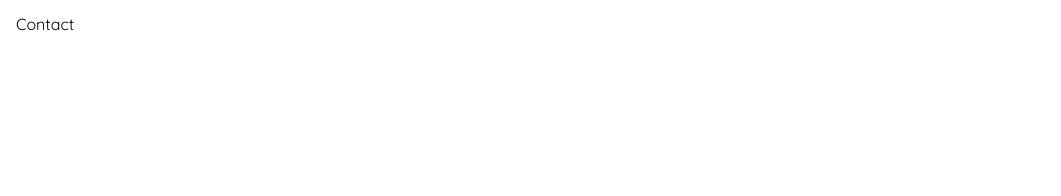
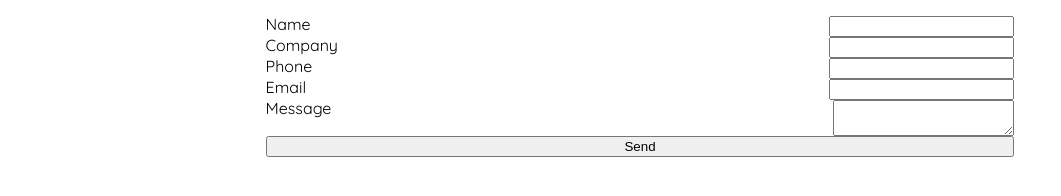
Before and after one commit to wuceline/celinewu-cv, a React app: page /contact in a window 1280 px wide. Shown: the whole page, without its empty margins (0-1061 px from the left). Built offline with nearby package versions, Linux system fonts and the light colour scheme; some packages are replaced by stand-ins of ours; a web font is replaced by a local one.

Commit message:
added emailjs

```diff
--- a/package.json
+++ b/package.json
@@ -52,6 +52,7 @@
     "webpack-merge": "^5.8.0"
   },
   "dependencies": {
+    "emailjs-com": "^3.2.0",
     "prop-types": "^15.7.2",
     "react": "^17.0.2",
     "react-dom": "^17.0.2",
--- a/src/assets/index.html
+++ b/src/assets/index.html
@@ -8,6 +8,12 @@
         <link rel="preconnect" href="https://fonts.gstatic.com" crossorigin>
         <link href="https://fonts.googleapis.com/css2?family=Quicksand:wght@300;400;500;600&family=Syncopate:wght@400;700&family=WindSong&display=swap" rel="stylesheet">
         <title>Céline Wu</title>
+        <script type="text/javascript" src="https://cdn.jsdelivr.net/npm/emailjs-com@3/dist/email.min.js"></script>
+        <script type="text/javascript">
+        (function() {
+        emailjs.init("user_L4p8ZswuAco9WTqSlokB7");
+        })();
+</script>
     </head>
     <body>
         <div id="root"></div>
--- /dev/null
+++ b/src/components/Contact/Form/index.js
@@ -0,0 +1,48 @@
+import { useRef } from 'react';
+import emailjs from 'emailjs-com';
+
+import './styles.scss';
+
+const Form = () => {
+  const form = useRef();
+
+  const sendEmail = (e) => {
+    e.preventDefault();
+
+    emailjs.sendForm('service_he1oy6b', 'template_ktw2prc', e.target, 'user_L4p8ZswuAco9WTqSlokB7')
+      .then((result) => {
+        console.log(result.text);
+      }, (error) => {
+        console.log(error.text);
+      });
+    e.target.reset();
+  };
+
+  return (
+    <form ref={form} onSubmit={sendEmail} className="form">
+      <label htmlFor="name" className="label">
+        Name
+        <input type="text" name="name" id="name" />
+      </label>
+      <label htmlFor="company" className="label">
+        Company
+        <input type="text" name="company" id="company" />
+      </label>
+      <label htmlFor="phone" className="label">
+        Phone
+        <input type="text" name="phone" id="phone" />
+      </label>
+      <label htmlFor="email" className="label">
+        Email
+        <input type="email" name="email" id="email" />
+      </label>
+      <label htmlFor="message" className="label">
+        Message
+        <textarea name="message" id="message" />
+      </label>
+      <input type="submit" value="Send" />
+    </form>
+  );
+};
+
+export default Form;
--- /dev/null
+++ b/src/components/Contact/Form/styles.scss
@@ -0,0 +1,10 @@
+.form{
+    display: flex;
+    width:60%;
+    margin:auto;
+    flex-direction: column;
+    .label{
+        display: flex;
+        justify-content: space-between;
+    }
+}
--- a/src/components/Contact/index.js
+++ b/src/components/Contact/index.js
@@ -1,6 +1,8 @@
+import Form from './Form';
+
 const Contact = () => (
   <div className="contact">
-    Contact
+    <Form />
   </div>
 );
 
--- a/src/components/Cv/index.js
+++ b/src/components/Cv/index.js
@@ -1,6 +1,6 @@
 import { Link } from 'react-router-dom';
 import './styles.scss';
-import CvJpg from 'src/assets/cv.jpg';
+import CvJpg from 'src/assets/celinewu-cv-dec21.jpg';
 
 const Cv = () => (
   <div className="cv">
--- a/src/components/Home/index.js
+++ b/src/components/Home/index.js
@@ -3,6 +3,7 @@ import Presentation from '../Presentation';
 import AboutMe from '../AboutMe';
 import Technologies from '../Technologies';
 import MyWorks from '../MyWorks';
+import Contact from '../Contact';
 
 const Home = () => (
   <div className="home">
@@ -11,6 +12,7 @@ const Home = () => (
     <AboutMe />
     <Technologies />
     <MyWorks />
+    <Contact />
   </div>
 );
 
```
Also changed, not shown: src/assets/celinewu-cv-dec21.jpg (added), src/assets/cv.jpg (deleted), 4 other files.
